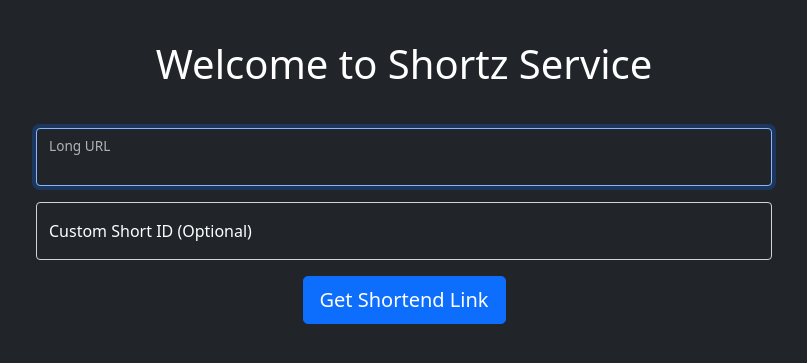
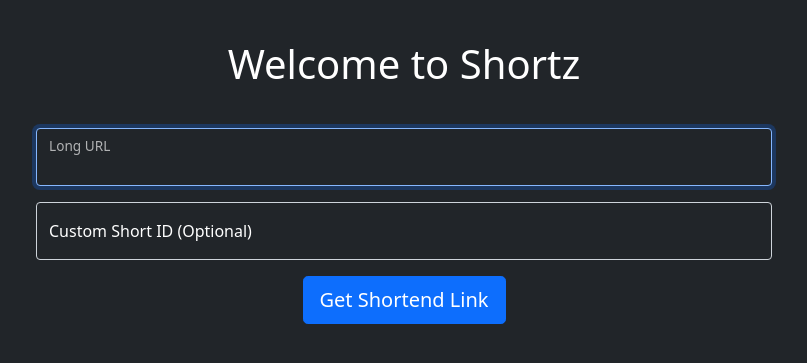
Before and after one commit to danulawa/shortz-test, a Flask app: page / in a window 1280 px wide. Shown: the top 363 px of the page, without its empty margins (236-1043 px from the left). Run offline with Flask 2, Linux system fonts and the light colour scheme.

Commit message:
update ui

```diff
--- a/core/templates/index.html
+++ b/core/templates/index.html
@@ -2,7 +2,7 @@
 
 {% block content %}
     <br>
-    <h1 class="text-white text-center mb-3">{% block title %} Welcome to Shortz Service {% endblock %}</h1>
+    <h1 class="text-white text-center mb-3">{% block title %} Welcome to Shortz {% endblock %}</h1>
     <br>
     <div class="row">
         <div class="col-md-2"></div>
```
